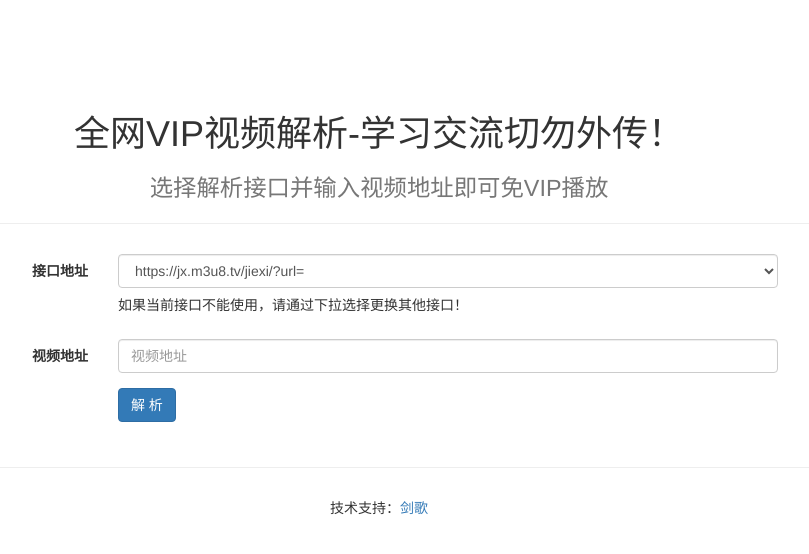
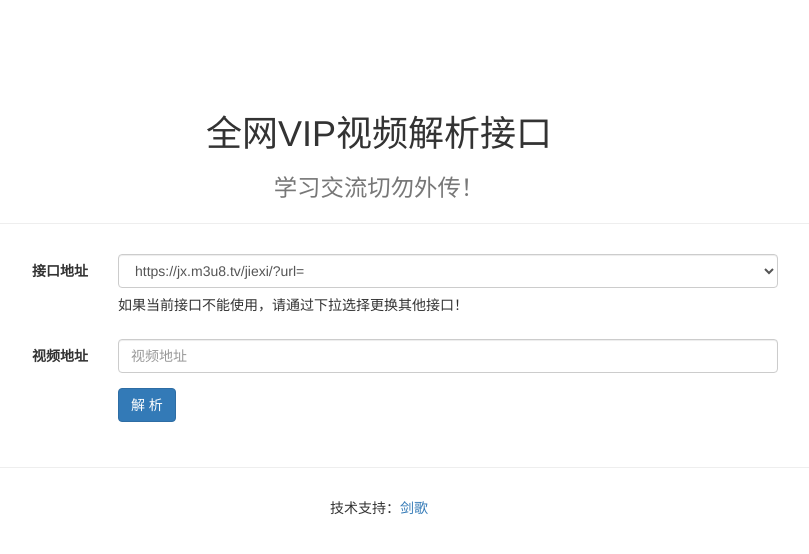
Before and after one commit to 97381736/97381736.github.io, a plain HTML site: page vip_jiekou/index.html in a window 1280 px wide. Shown: the whole page, without its empty margins (261-1070 px from the left). Drawn offline with Linux system fonts and the light colour scheme.

Commit message:
Update index.html

```diff
--- a/vip_jiekou/index.html
+++ b/vip_jiekou/index.html
@@ -5,7 +5,7 @@
     <meta charset="utf-8">
     <meta name="viewport" content="width=device-width, initial-scale=1.0">
 
-    <title>全网VIP视频解析</title>
+    <title>VIP视频解析</title>
 
     <!-- Bootstrap -->
     <link href="static/css/bootstrap.min.css" rel="stylesheet">
@@ -30,8 +30,8 @@
 <body>
 	<div class="container">
 	    <div class="header h1 text-center">
-		    <h1>全网VIP视频解析-学习交流切勿外传！</h1>
-		    <small>选择解析接口并输入视频地址即可免VIP播放</small>
+		    <h1>全网VIP视频解析接口</h1>
+		    <small>学习交流切勿外传！</small>
 	    </div>
 	    <hr>
 	    <div class="main">
```
